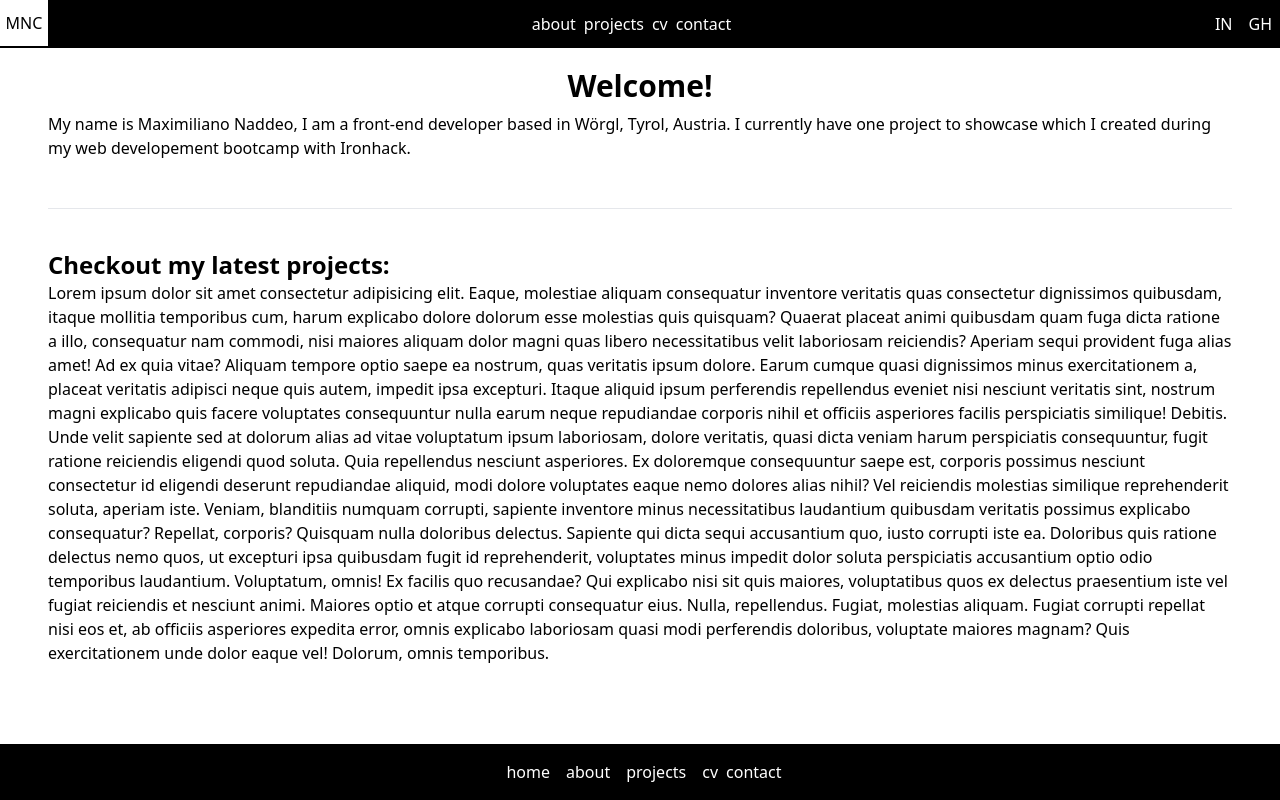
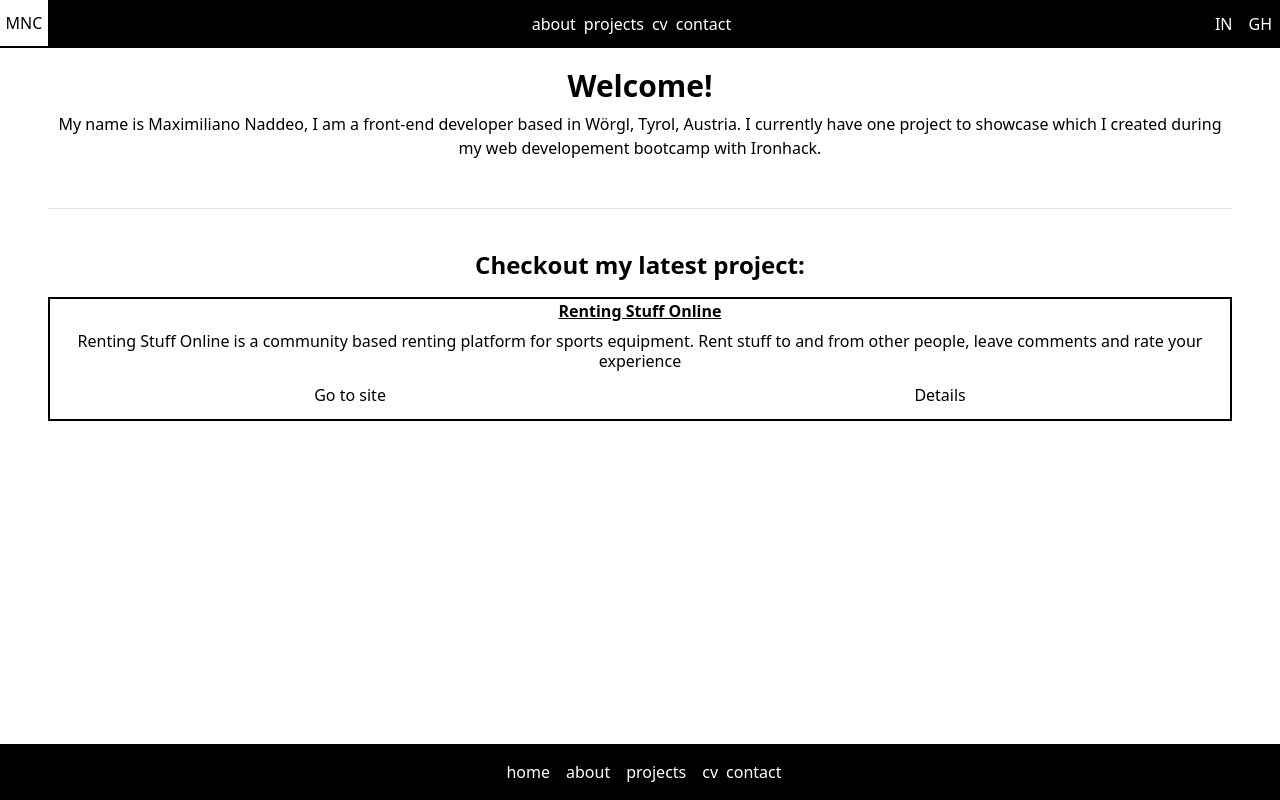
Before and after one commit to mwnCoding/portfolio, a React (Vite) app: page / in a window 1280 px wide. Built offline with nearby package versions, Linux system fonts and the light colour scheme.

Commit message:
add latest project section

```diff
--- a/src/pages/HomePage.jsx
+++ b/src/pages/HomePage.jsx
@@ -4,54 +4,29 @@ function HomePage() {
   return (
     <>
       <div className="flex flex-col items-center mb-10 mx-12">
-        <h1 className="text-3xl font-bold mb-2">Welcome!</h1>
-        <p className="mb-12">
+        <h1 className="text-3xl font-bold mb-2 text-center">Welcome!</h1>
+        <p className="mb-12 text-center">
           My name is Maximiliano Naddeo, I am a front-end developer based in
           Wörgl, Tyrol, Austria. I currently have one project to showcase which
           I created during my web developement bootcamp with Ironhack.
         </p>
         <div>
           <hr className="mb-10" />
-          <h2 className="text-2xl font-bold">Checkout my latest projects:</h2>
-          <p>
-            Lorem ipsum dolor sit amet consectetur adipisicing elit. Eaque,
-            molestiae aliquam consequatur inventore veritatis quas consectetur
-            dignissimos quibusdam, itaque mollitia temporibus cum, harum
-            explicabo dolore dolorum esse molestias quis quisquam? Quaerat
-            placeat animi quibusdam quam fuga dicta ratione a illo, consequatur
-            nam commodi, nisi maiores aliquam dolor magni quas libero
-            necessitatibus velit laboriosam reiciendis? Aperiam sequi provident
-            fuga alias amet! Ad ex quia vitae? Aliquam tempore optio saepe ea
-            nostrum, quas veritatis ipsum dolore. Earum cumque quasi dignissimos
-            minus exercitationem a, placeat veritatis adipisci neque quis autem,
-            impedit ipsa excepturi. Itaque aliquid ipsum perferendis repellendus
-            eveniet nisi nesciunt veritatis sint, nostrum magni explicabo quis
-            facere voluptates consequuntur nulla earum neque repudiandae
-            corporis nihil et officiis asperiores facilis perspiciatis
-            similique! Debitis. Unde velit sapiente sed at dolorum alias ad
-            vitae voluptatum ipsum laboriosam, dolore veritatis, quasi dicta
-            veniam harum perspiciatis consequuntur, fugit ratione reiciendis
-            eligendi quod soluta. Quia repellendus nesciunt asperiores. Ex
-            doloremque consequuntur saepe est, corporis possimus nesciunt
-            consectetur id eligendi deserunt repudiandae aliquid, modi dolore
-            voluptates eaque nemo dolores alias nihil? Vel reiciendis molestias
-            similique reprehenderit soluta, aperiam iste. Veniam, blanditiis
-            numquam corrupti, sapiente inventore minus necessitatibus laudantium
-            quibusdam veritatis possimus explicabo consequatur? Repellat,
-            corporis? Quisquam nulla doloribus delectus. Sapiente qui dicta
-            sequi accusantium quo, iusto corrupti iste ea. Doloribus quis
-            ratione delectus nemo quos, ut excepturi ipsa quibusdam fugit id
-            reprehenderit, voluptates minus impedit dolor soluta perspiciatis
-            accusantium optio odio temporibus laudantium. Voluptatum, omnis! Ex
-            facilis quo recusandae? Qui explicabo nisi sit quis maiores,
-            voluptatibus quos ex delectus praesentium iste vel fugiat reiciendis
-            et nesciunt animi. Maiores optio et atque corrupti consequatur eius.
-            Nulla, repellendus. Fugiat, molestias aliquam. Fugiat corrupti
-            repellat nisi eos et, ab officiis asperiores expedita error, omnis
-            explicabo laboriosam quasi modi perferendis doloribus, voluptate
-            maiores magnam? Quis exercitationem unde dolor eaque vel! Dolorum,
-            omnis temporibus.
-          </p>
+          <h2 className="text-2xl font-bold mb-4 text-center">
+            Checkout my latest project:
+          </h2>
+          <div className="border-black border-2 flex flex-col items-center">
+            <h3 className="font-bold underline mb-2">Renting Stuff Online</h3>
+            <p className="leading-5 text-center mb-3">
+              Renting Stuff Online is a community based renting platform for
+              sports equipment. Rent stuff to and from other people, leave
+              comments and rate your experience
+            </p>
+            <div className="flex justify-around w-full mb-3">
+              <button>Go to site</button>
+              <button>Details</button>
+            </div>
+          </div>
         </div>
       </div>
     </>
```
